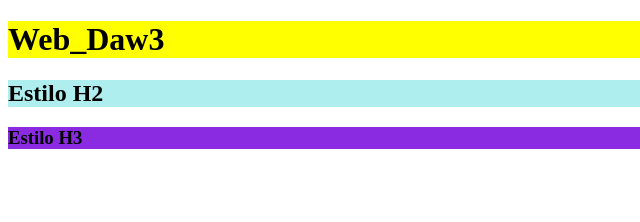
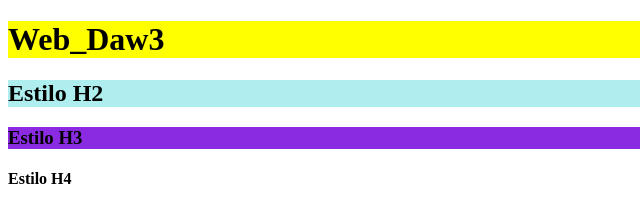
Before and after one commit to LordBat/DAW_Remoto, a plain HTML site: page index.html in a window 1280 px wide. Shown: the full height of the page, 0-640 px from the left. Drawn offline with Linux system fonts and the light colour scheme.

Commit message:
Agregando cuarta linea

```diff
--- a/index.html
+++ b/index.html
@@ -13,5 +13,7 @@
     <h2>Estilo H2</h2>
 
     <h3>Estilo H3</h3>
+
+    <h4>Estilo H4</h4>
 </body>
 </html>
```
